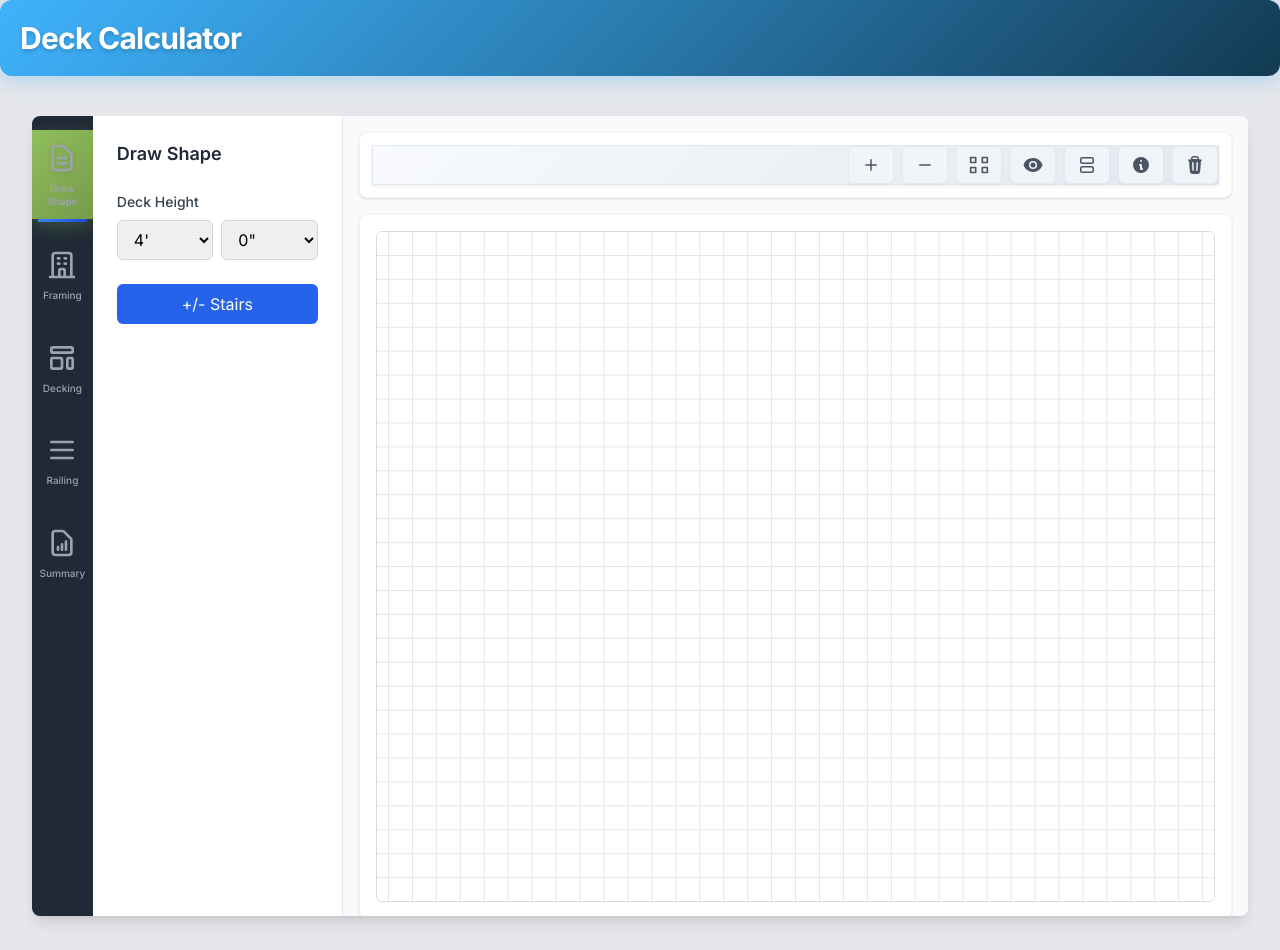
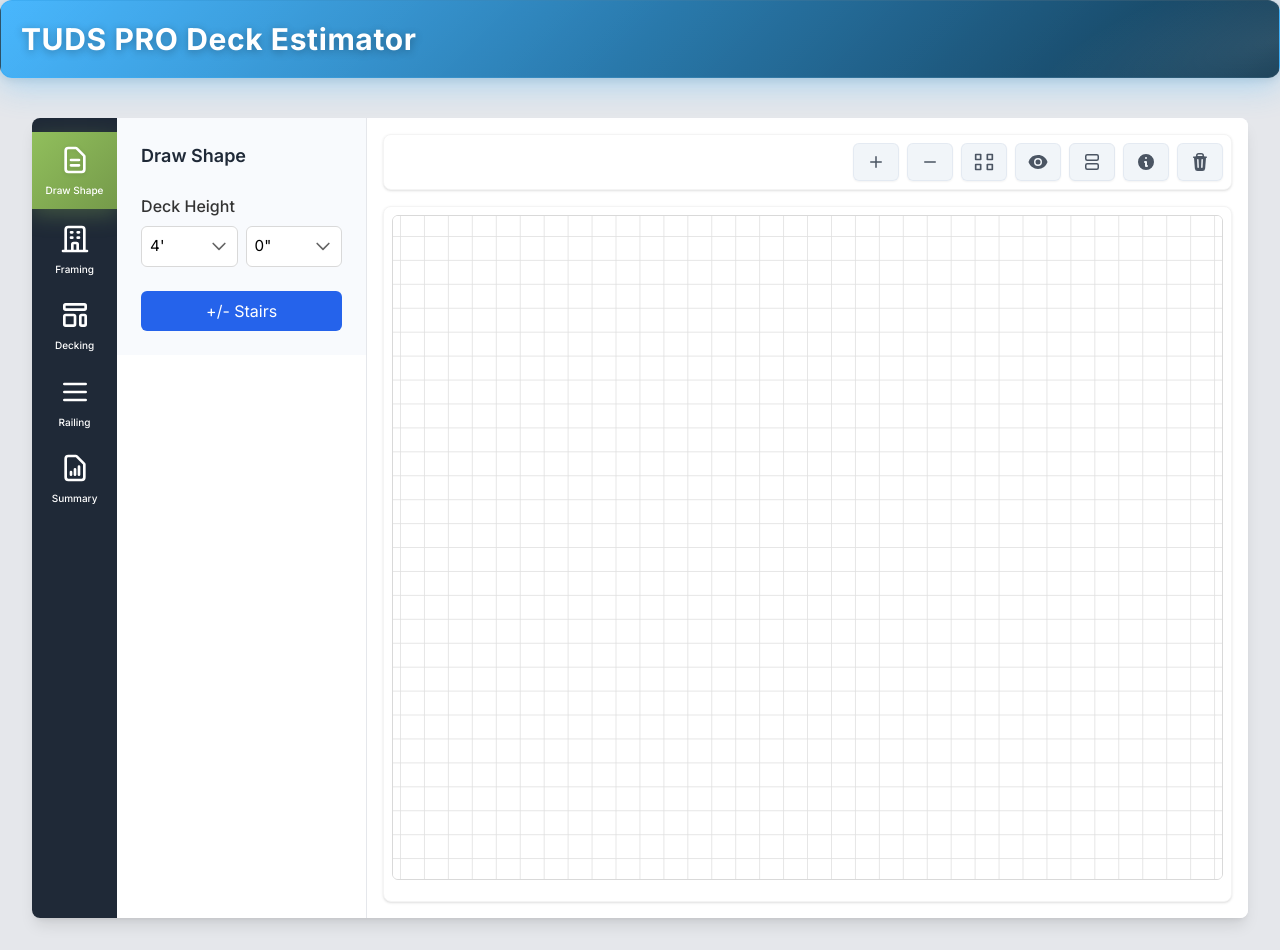
Before and after one commit to TUDS-Apps/deckcalculator, a website: page index.html in a window 1280 px wide. Drawn offline with nearby package versions, Linux system fonts and the light colour scheme.

Commit message:
Layout Refined

```diff
--- a/deckCalcjs/app.js
+++ b/deckCalcjs/app.js
@@ -1816,33 +1816,37 @@ function handleToggleDecomposition() {
 
 // --- Legend Hover Handlers ---
 function handleLegendHover() {
-  if (floatingLegend) {
-    floatingLegend.classList.remove('hidden');
+  if (floatingLegend && legendBtn) {
+    // Position the legend relative to the legend button
+    const buttonRect = legendBtn.getBoundingClientRect();
+    floatingLegend.style.left = (buttonRect.right - 280) + 'px'; // Align right edge with button, accounting for legend width
+    floatingLegend.style.top = (buttonRect.bottom + 8) + 'px'; // Position below button with 8px gap
+    floatingLegend.style.display = 'block';
 
     // Show blueprint legend info if in blueprint mode
     if (appState.isBlueprintMode && blueprintLegendFloat) {
-      blueprintLegendFloat.classList.remove('hidden');
+      blueprintLegendFloat.style.display = 'block';
     }
 
     // Show dimensions legend if in blueprint mode
     if (appState.isBlueprintMode && dimensionsLegendFloat) {
-      dimensionsLegendFloat.classList.remove('hidden');
+      dimensionsLegendFloat.style.display = 'block';
     }
   }
 }
 
 function handleLegendLeave() {
   if (floatingLegend) {
-    floatingLegend.classList.add('hidden');
+    floatingLegend.style.display = 'none';
 
     // Hide blueprint legend info
     if (blueprintLegendFloat) {
-      blueprintLegendFloat.classList.add('hidden');
+      blueprintLegendFloat.style.display = 'none';
     }
 
     // Hide dimensions legend
     if (dimensionsLegendFloat) {
-      dimensionsLegendFloat.classList.add('hidden');
+      dimensionsLegendFloat.style.display = 'none';
     }
   }
 }
@@ -2034,9 +2038,9 @@ document.addEventListener("DOMContentLoaded", () => {
   if (blueprintToggleBtn) blueprintToggleBtn.addEventListener("click", handleBlueprintToggle);
   if (toggleDecompositionBtn) toggleDecompositionBtn.addEventListener("click", handleToggleDecomposition);
 
-  // Legend button hover handlers
+  // Legend button hover handlers - attach to container for better hover area
   if (legendBtn) {
-    const legendContainer = legendBtn.parentElement;
+    const legendContainer = legendBtn.parentElement; // This is the <div class="relative">
     if (legendContainer) {
       legendContainer.addEventListener("mouseenter", handleLegendHover);
       legendContainer.addEventListener("mouseleave", handleLegendLeave);
--- a/deckcalculatorstyles.css
+++ b/deckcalculatorstyles.css
@@ -6,12 +6,13 @@ body {
 /* TUDS Pro Header with brand colors */
 .deck-calculator-header {
   background: linear-gradient(135deg, #29aafd 0%, #133a52 100%);
-  padding: 1rem;
+  padding: 1.5rem 2rem;
   margin: -1rem -1rem 2rem -1rem;
   border-radius: 0.75rem;
-  box-shadow: 0 4px 20px rgba(41, 170, 253, 0.3);
+  box-shadow: 0 8px 32px rgba(41, 170, 253, 0.3), 0 2px 8px rgba(0, 0, 0, 0.1);
   position: relative;
   overflow: hidden;
+  border: 1px solid rgba(255, 255, 255, 0.1);
 }
 
 .deck-calculator-header::before {
@@ -21,16 +22,29 @@ body {
   left: 0;
   right: 0;
   bottom: 0;
-  background: linear-gradient(135deg, rgba(255,255,255,0.1) 0%, rgba(255,255,255,0) 100%);
+  background: linear-gradient(135deg, rgba(255,255,255,0.15) 0%, rgba(255,255,255,0.05) 50%, rgba(255,255,255,0) 100%);
+  pointer-events: none;
+}
+
+.deck-calculator-header::after {
+  content: '';
+  position: absolute;
+  top: -50%;
+  right: -20%;
+  width: 40%;
+  height: 200%;
+  background: radial-gradient(ellipse, rgba(255,255,255,0.1) 0%, transparent 70%);
+  transform: rotate(-15deg);
   pointer-events: none;
 }
 
 .deck-calculator-header h1 {
   position: relative;
-  z-index: 1;
+  z-index: 2;
   margin: 0;
-  text-shadow: 0 2px 4px rgba(0, 0, 0, 0.2);
-  letter-spacing: -0.025em;
+  text-shadow: 0 2px 8px rgba(0, 0, 0, 0.3);
+  letter-spacing: 0.02em;
+  font-weight: 700;
 }
 
 /* Mobile responsiveness for header */
@@ -202,14 +216,11 @@ body {
 
 /* Consistent Menu Styling */
 .menu-content {
-  background: white;
+  background: #f8fafd;
 }
 
 .menu-content select {
-  /* Removed custom background arrow to fix double arrow issue */
-  appearance: auto;
-  -webkit-appearance: menulist;
-  -moz-appearance: menulist;
+  /* Use the form-select styling for consistent dropdown appearance */
 }
 
 /* Status Messages */
@@ -472,18 +483,6 @@ html {
     display: none; /* Hide side indicator on mobile */
   }
 
-  .icon-menu-item.active::after {
-    content: '';
-    position: absolute;
-    bottom: -3px;
-    left: 50%;
-    transform: translateX(-50%);
-    width: 80%;
-    height: 3px;
-    background: linear-gradient(to right, #3b82f6, #1d4ed8);
-    border-radius: 1.5px;
-    animation: activeIndicatorMobile 0.3s ease-out;
-  }
 
   @keyframes activeIndicatorMobile {
     from {
@@ -580,9 +579,9 @@ html {
 
 /* Canvas Toolbar Styles */
 .canvas-toolbar {
-  background: linear-gradient(135deg, #f8fafc 0%, #e2e8f0 100%);
-  border: 1px solid #e2e8f0;
-  box-shadow: 0 2px 4px rgba(0, 0, 0, 0.06);
+  background: transparent;
+  border: none;
+  box-shadow: none;
 }
 
 .canvas-toolbar button {
@@ -802,7 +801,7 @@ canvas.mode-transition {
   border: 1px solid #f4f4f4;
   border-radius: 0.5rem;
   box-shadow: 0 1px 3px 0 rgb(0 0 0 / 0.1), 0 1px 2px -1px rgb(0 0 0 / 0.1);
-  padding: 1rem;
+  padding: 0.5rem;
   transition: box-shadow 0.3s ease;
 }
 
@@ -1143,14 +1142,14 @@ canvas.mode-transition {
 }
 
 /* Canvas control button group special treatment */
-#zoomInBtn, #zoomOutBtn, #centerFitBtn, #blueprintToggleBtn, #clearCanvasBtn {
+#zoomInBtn, #zoomOutBtn, #centerFitBtn, #blueprintToggleBtn, #clearCanvasBtn, #legendBtn {
   transition: all 0.2s ease, margin 0s;
   background-color: rgba(241, 245, 249, 0.95);
   backdrop-filter: blur(4px);
   border: 1px solid rgba(226, 232, 240, 0.8);
 }
 
-#zoomInBtn:hover, #zoomOutBtn:hover, #centerFitBtn:hover, #blueprintToggleBtn:hover, #clearCanvasBtn:hover {
+#zoomInBtn:hover, #zoomOutBtn:hover, #centerFitBtn:hover, #blueprintToggleBtn:hover, #clearCanvasBtn:hover, #legendBtn:hover {
   z-index: 2;
   background-color: rgba(226, 232, 240, 0.95);
   transform: translateY(-1px) scale(1.05);
--- a/index.html
+++ b/index.html
@@ -18,14 +18,14 @@
     <div class="container mx-auto max-w-7xl">
       <div class="deck-calculator-header">
         <h1 class="text-2xl md:text-3xl font-bold text-white">
-          Deck Calculator
+          TUDS PRO Deck Estimator
         </h1>
       </div>
 
       <!-- Clean 3-Column Layout -->
       <div class="flex flex-nowrap bg-white rounded-lg shadow-lg overflow-hidden min-h-[800px] max-h-[calc(100vh-200px)]">
         <!-- Icon Menu - 5% width -->
-        <div class="flex-none w-[5%] min-w-[60px] max-w-[100px] bg-gray-800 flex flex-col items-center py-4 space-y-4 overflow-hidden">
+        <div class="flex-none w-[7%] min-w-[60px] max-w-[100px] bg-gray-800 flex flex-col items-center py-4 overflow-hidden">
           <button
             class="icon-menu-item active flex flex-col items-center p-3"
             id="deck-details-icon"
@@ -36,10 +36,10 @@
             title="Draw Shape (Alt+1)"
             aria-label="Draw Shape, keyboard shortcut Alt+1"
           >
-            <svg class="w-8 h-8 text-gray-400 mb-2" fill="none" viewBox="0 0 24 24" stroke="currentColor" stroke-width="2">
+            <svg class="w-8 h-8 text-white mb-2" fill="none" viewBox="0 0 24 24" stroke="currentColor" stroke-width="2">
               <path stroke-linecap="round" stroke-linejoin="round" d="M9 12h6m-6 4h6m2 5H7a2 2 0 01-2-2V5a2 2 0 012-2h5.586a1 1 0 01.707.293l5.414 5.414a1 1 0 01.293.707V19a2 2 0 01-2 2z" />
             </svg>
-            <span class="text-xs text-gray-400 font-medium text-center leading-tight">Draw Shape</span>
+            <span class="text-xs text-white font-medium text-center leading-tight">Draw Shape</span>
           </button>
 
           <button
@@ -52,10 +52,10 @@
             title="Framing (Alt+2)"
             aria-label="Framing, keyboard shortcut Alt+2"
           >
-            <svg class="w-8 h-8 text-gray-400 hover:text-white mb-2" fill="none" viewBox="0 0 24 24" stroke="currentColor" stroke-width="2">
+            <svg class="w-8 h-8 text-white mb-2" fill="none" viewBox="0 0 24 24" stroke="currentColor" stroke-width="2">
               <path stroke-linecap="round" stroke-linejoin="round" d="M19 21V5a2 2 0 00-2-2H7a2 2 0 00-2 2v16m14 0h2m-2 0h-5m-9 0H3m2 0h5M9 7h1m-1 4h1m4-4h1m-1 4h1m-5 10v-5a1 1 0 011-1h2a1 1 0 011 1v5m-4 0h4" />
             </svg>
-            <span class="text-xs text-gray-400 hover:text-white font-medium text-center leading-tight">Framing</span>
+            <span class="text-xs text-white font-medium text-center leading-tight">Framing</span>
           </button>
 
           <button
@@ -68,10 +68,10 @@
             title="Decking (Alt+3)"
             aria-label="Decking, keyboard shortcut Alt+3"
           >
-            <svg class="w-8 h-8 text-gray-400 hover:text-white mb-2" fill="none" viewBox="0 0 24 24" stroke="currentColor" stroke-width="2">
+            <svg class="w-8 h-8 text-white mb-2" fill="none" viewBox="0 0 24 24" stroke="currentColor" stroke-width="2">
               <path stroke-linecap="round" stroke-linejoin="round" d="M4 5a1 1 0 011-1h14a1 1 0 011 1v2a1 1 0 01-1 1H5a1 1 0 01-1-1V5zM4 13a1 1 0 011-1h6a1 1 0 011 1v6a1 1 0 01-1 1H5a1 1 0 01-1-1v-6zM16 13a1 1 0 011-1h2a1 1 0 011 1v6a1 1 0 01-1 1h-2a1 1 0 01-1-1v-6z" />
             </svg>
-            <span class="text-xs text-gray-400 hover:text-white font-medium text-center leading-tight">Decking</span>
+            <span class="text-xs text-white font-medium text-center leading-tight">Decking</span>
           </button>
 
           <button
@@ -84,10 +84,10 @@
             title="Railing (Alt+4)"
             aria-label="Railing, keyboard shortcut Alt+4"
           >
-            <svg class="w-8 h-8 text-gray-400 hover:text-white mb-2" fill="none" viewBox="0 0 24 24" stroke="currentColor" stroke-width="2">
+            <svg class="w-8 h-8 text-white mb-2" fill="none" viewBox="0 0 24 24" stroke="currentColor" stroke-width="2">
               <path stroke-linecap="round" stroke-linejoin="round" d="M4 6h16M4 12h16M4 18h16" />
             </svg>
-            <span class="text-xs text-gray-400 hover:text-white font-medium text-center leading-tight">Railing</span>
+            <span class="text-xs text-white font-medium text-center leading-tight">Railing</span>
           </button>
 
           <button
@@ -100,10 +100,10 @@
             title="Summary (Alt+5)"
             aria-label="Summary, keyboard shortcut Alt+5"
           >
-            <svg class="w-8 h-8 text-gray-400 hover:text-white mb-2" fill="none" viewBox="0 0 24 24" stroke="currentColor" stroke-width="2">
+            <svg class="w-8 h-8 text-white mb-2" fill="none" viewBox="0 0 24 24" stroke="currentColor" stroke-width="2">
               <path stroke-linecap="round" stroke-linejoin="round" d="M9 17v-2m3 2v-4m3 4v-6m2 10H7a2 2 0 01-2-2V5a2 2 0 012-2h5.586a1 1 0 01.707.293l5.414 5.414a1 1 0 01.293.707V19a2 2 0 01-2 2z" />
             </svg>
-            <span class="text-xs text-gray-400 hover:text-white font-medium text-center leading-tight">Summary</span>
+            <span class="text-xs text-white font-medium text-center leading-tight">Summary</span>
           </button>
         </div>
 
@@ -118,13 +118,13 @@
               </div>
             </div>
 
-            <div class="space-y-6">
+            <form id="deckDetailsForm" class="space-y-6">
               <!-- Deck Height -->
-              <div class="space-y-2">
-                <label class="block text-sm font-medium text-gray-700">Deck Height</label>
+              <div>
+                <label class="form-label">Deck Height</label>
                 <div class="flex gap-2">
                   <div class="flex-1">
-                    <select id="deckHeightFeet" name="deckHeightFeet" class="w-full px-3 py-2 border border-gray-300 rounded-md focus:outline-none focus:ring-2 focus:ring-blue-500 focus:border-blue-500 transition-colors">
+                    <select id="deckHeightFeet" name="deckHeightFeet" class="form-select">
                       <option value="1">1'</option>
                       <option value="2">2'</option>
                       <option value="3">3'</option>
@@ -140,7 +140,7 @@
                     </select>
                   </div>
                   <div class="flex-1">
-                    <select id="deckHeightInchesInput" name="deckHeightInchesInput" class="w-full px-3 py-2 border border-gray-300 rounded-md focus:outline-none focus:ring-2 focus:ring-blue-500 focus:border-blue-500 transition-colors">
+                    <select id="deckHeightInchesInput" name="deckHeightInchesInput" class="form-select">
                       <option value="0" selected>0"</option>
                       <option value="1">1"</option>
                       <option value="2">2"</option>
@@ -169,7 +169,7 @@
                   +/- Stairs
                 </button>
               </div>
-            </div>
+            </form>
           </div>
 
           <!-- Framing Menu Content -->
@@ -180,12 +180,7 @@
               </div>
             </div>
 
-            <!-- Contextual Panels Container -->
-            <div id="contextual-panels-container">
-                <!-- Drawing Mode Section -->
-              <div id="drawing-mode-panel" class="panel-section active">
-                <h3 class="text-md font-medium text-gray-700 mb-4">Deck Specifications</h3>
-                <form id="deckSpecsForm" class="space-y-6">
+            <form id="deckSpecsForm" class="space-y-6">
                     <div>
                       <label for="footingType" class="form-label">Footing Type</label>
                       <select id="footingType" name="footingType" class="form-select">
@@ -277,8 +272,6 @@
                       </select>
                     </div>
                   </form>
-                </div>
-              </div>
 
             <!-- Wall Selection Mode Section -->
             <div id="wall-selection-panel" class="panel-section hidden">
@@ -585,11 +578,11 @@
         <!-- Close input-menu -->
 
         <!-- Canvas Area - Remaining space (~72%) -->
-        <div class="flex-1 min-w-0 flex flex-col bg-gray-50 p-4 overflow-hidden">
+        <div class="flex-1 min-w-0 flex flex-col bg-white p-4 overflow-hidden">
           <!-- Canvas content from main-content-panel -->
 
-          <!-- Toolbar Card -->
-          <div class="info-card mb-4 p-3">
+          <!-- Toolbar -->
+          <div class="info-card mb-4">
             <div class="flex justify-end items-center space-x-2 canvas-toolbar">
               <button
                 type="button"
@@ -681,32 +674,6 @@
                     <path fill-rule="evenodd" d="M18 10a8 8 0 11-16 0 8 8 0 0116 0zm-7-4a1 1 0 11-2 0 1 1 0 012 0zM9 9a1 1 0 000 2v3a1 1 0 001 1h1a1 1 0 100-2v-3a1 1 0 00-1-1H9z" clip-rule="evenodd" />
                   </svg>
                 </button>
-
-                <!-- Floating Legend Card (Hidden by default) -->
-                <div id="floatingLegend" class="absolute top-full right-0 mt-2 p-4 bg-white rounded-lg shadow-xl border border-gray-200 z-50 hidden" style="min-width: 280px;">
-                  <div class="flex justify-between items-center mb-2">
-                    <h3 class="font-semibold text-sm">Legend</h3>
-                    <div id="blueprintLegendFloat" class="text-xs text-gray-700 hidden">
-                      <span class="px-1 py-0.5 bg-blue-100 rounded text-xs">Blueprint view</span>
-                    </div>
-                  </div>
-                  <div class="flex flex-col gap-y-1.5 text-sm">
-                    <span class="flex items-center gap-2"><span class="inline-block w-4 h-3 bg-[#4A90E2] rounded"></span> Deck Outline</span>
-                    <span class="flex items-center gap-2"><span class="inline-block w-4 h-3 bg-orange-500 rounded"></span> Ledger</span>
-                    <span class="flex items-center gap-2"><span class="inline-block w-4 h-3 bg-gray-700 rounded"></span> Joist/Rim</span>
-                    <span class="flex items-center gap-2"><span class="inline-block w-4 h-3 bg-red-600 rounded"></span> Beam</span>
-                    <span class="flex items-center gap-2"><span class="inline-block w-4 h-4 border-2 border-gray-600 rounded"></span> Post/Footing</span>
-                    <span class="flex items-center gap-2"><span class="inline-block w-4 h-3 bg-[#8B5CF6] opacity-50 border border-[#8B5CF6] rounded"></span> Blocking</span>
-                  </div>
-                  <div id="dimensionsLegendFloat" class="text-xs text-gray-600 mt-3 pt-3 border-t border-gray-200 hidden">
-                    <p class="font-medium mb-1">Blueprint Dimensions:</p>
-                    <ul class="ml-4 list-disc space-y-0.5">
-                      <li>Joists/Rim: 1½" thick</li>
-                      <li>Beams: Multiple 1½" boards</li>
-                      <li>Posts: 3½" (4x4) or 5½" (6x6)</li>
-                    </ul>
-                  </div>
-                </div>
               </div>
 
               <button
@@ -807,5 +774,31 @@
       </div>
       <!-- End 3-Column Layout -->
     </div>
+
+    <!-- Floating Legend (positioned outside layout to avoid overflow issues) -->
+    <div id="floatingLegend" class="fixed top-0 left-0 p-4 bg-white rounded-lg shadow-xl border border-gray-200 z-[9999] hidden" style="min-width: 280px;">
+      <div class="flex justify-between items-center mb-2">
+        <h3 class="font-semibold text-sm">Legend</h3>
+        <div id="blueprintLegendFloat" class="text-xs text-gray-700 hidden">
+          <span class="px-1 py-0.5 bg-blue-100 rounded text-xs">Blueprint view</span>
+        </div>
+      </div>
+      <div class="flex flex-col gap-y-1.5 text-sm">
+        <span class="flex items-center gap-2"><span class="inline-block w-4 h-3 bg-[#4A90E2] rounded"></span> Deck Outline</span>
+        <span class="flex items-center gap-2"><span class="inline-block w-4 h-3 bg-orange-500 rounded"></span> Ledger</span>
+        <span class="flex items-center gap-2"><span class="inline-block w-4 h-3 bg-gray-700 rounded"></span> Joist/Rim</span>
+        <span class="flex items-center gap-2"><span class="inline-block w-4 h-3 bg-red-600 rounded"></span> Beam</span>
+        <span class="flex items-center gap-2"><span class="inline-block w-4 h-4 border-2 border-gray-600 rounded"></span> Post/Footing</span>
+        <span class="flex items-center gap-2"><span class="inline-block w-4 h-3 bg-[#8B5CF6] opacity-50 border border-[#8B5CF6] rounded"></span> Blocking</span>
+      </div>
+      <div id="dimensionsLegendFloat" class="text-xs text-gray-600 mt-3 pt-3 border-t border-gray-200 hidden">
+        <p class="font-medium mb-1">Blueprint Dimensions:</p>
+        <ul class="ml-4 list-disc space-y-0.5">
+          <li>Joists/Rim: 1½" thick</li>
+          <li>Beams: Multiple 1½" boards</li>
+          <li>Posts: 3½" (4x4) or 5½" (6x6)</li>
+        </ul>
+      </div>
+    </div>
   </body>
 </html>
```
